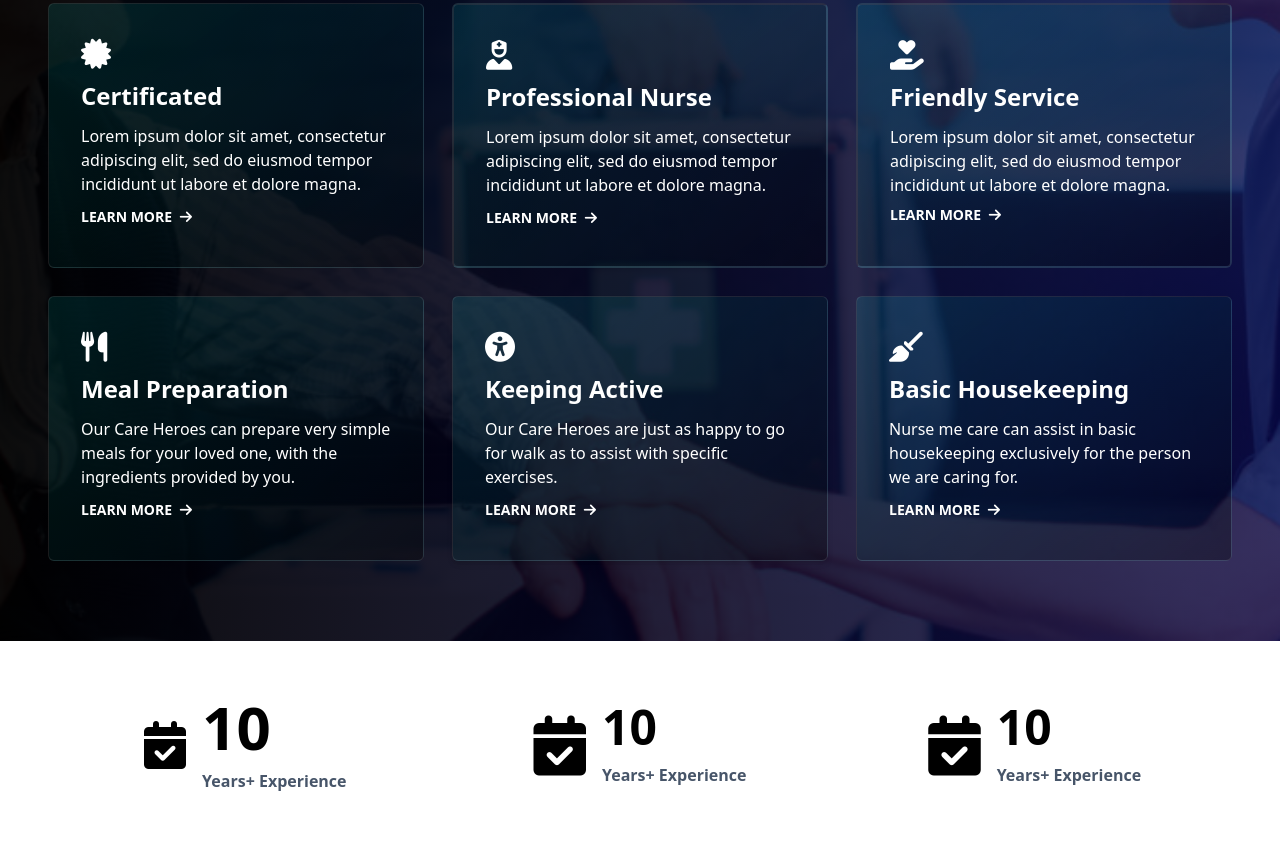
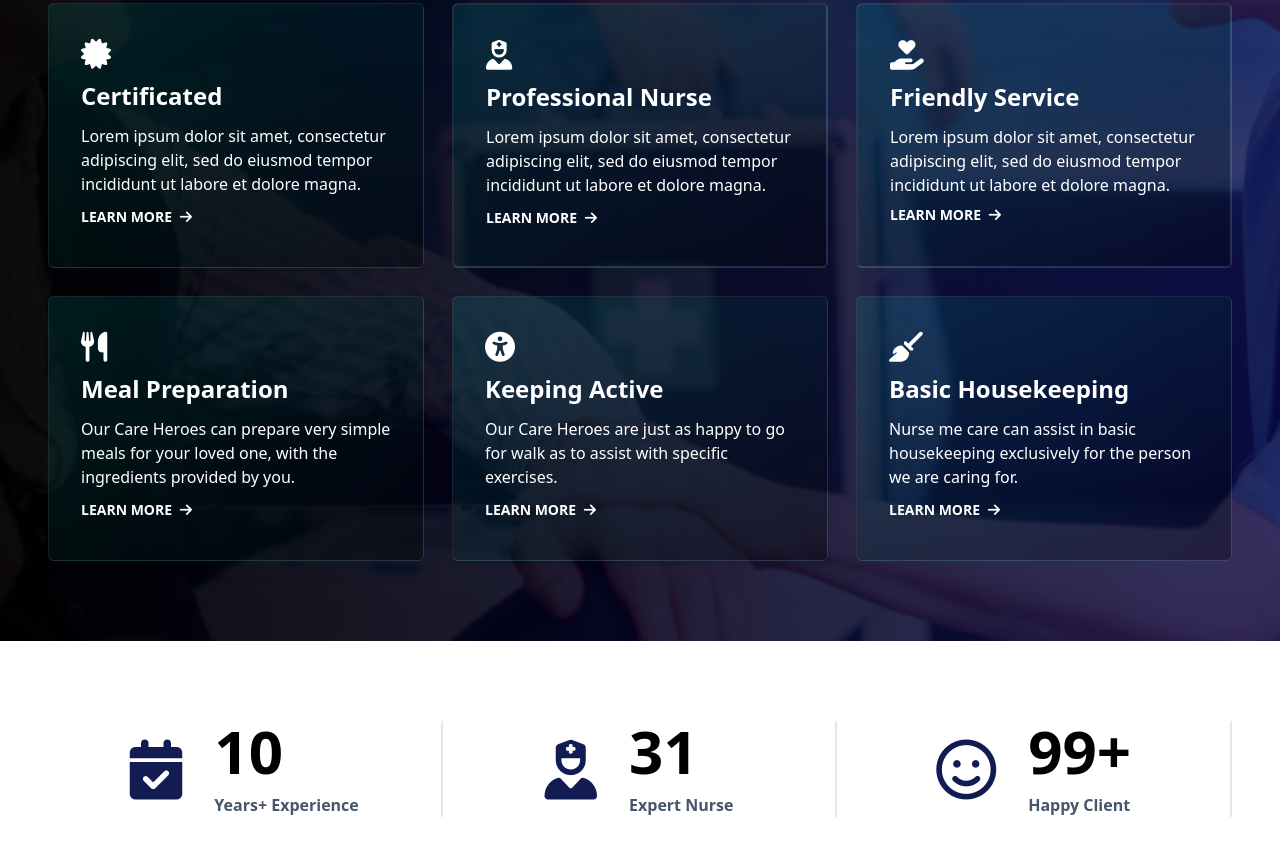
Before and after one commit to ParvesPR/nursing-care-portfolio, a website: page public/index.html in a window 1280 px wide. Shown: the part 1585-2440 px from the top of the page. Drawn offline with Linux system fonts and the light colour scheme.

Commit message:
happy client set border right

```diff
--- a/public/index.html
+++ b/public/index.html
@@ -183,28 +183,28 @@
         </section>
         <!--END CHOOSE NURSEE SECTION -->
         <!-- START HAPPY CLIENT SECTION -->
-        <section class="happy-client my-14">
+        <section class="happy-client my-20">
             <div class="container mx-auto px-4 md:px-6 lg:px-12">
-                <div class="grid grid-cols-1 md:grid-cols-2 lg:grid-cols-3">
-                    <div class="flex items-center justify-center gap-x-4">
-                        <span class="block text-5xl"><i class="fa-solid fa-calendar-check"></i></span>
+                <div class="grid grid-cols-1 md:grid-cols-2 lg:grid-cols-3 gap-y-14">
+                    <div class="border-r-2 flex items-center justify-center h-auto gap-x-8">
+                        <span class="block text-6xl text-[#121C52]"><i class="fa-solid fa-calendar-check"></i></span>
                         <div>
                             <h4 class="text-6xl font-semibold mb-3">10</h4>
                             <h5 class="font-semibold text-slate-600"> Years+ Experience</h5>
                         </div>
                     </div>
-                    <div class="flex items-center justify-center gap-x-4">
-                        <span class="block text-6xl"><i class="fa-solid fa-calendar-check"></i></span>
+                    <div class="border-r-2 flex items-center justify-center gap-x-8">
+                        <span class="block text-6xl text-[#121C52]"><i class="fa-solid fa-user-nurse"></i></span>
                         <div>
-                            <h4 class="text-5xl font-semibold mb-3">10</h4>
-                            <h5 class="font-semibold text-slate-600"> Years+ Experience</h5>
+                            <h4 class="text-6xl font-semibold mb-3">31</h4>
+                            <h5 class="font-semibold text-slate-600"> Expert Nurse</h5>
                         </div>
                     </div>
-                    <div class="flex items-center justify-center gap-x-4">
-                        <span class="block text-6xl"><i class="fa-solid fa-calendar-check"></i></span>
+                    <div class="border-r-2 flex items-center justify-center gap-x-8">
+                        <span class="block text-6xl text-[#121C52]"><i class="fa-regular fa-face-smile"></i></span>
                         <div>
-                            <h4 class="text-5xl font-semibold mb-3">10</h4>
-                            <h5 class="font-semibold text-slate-600"> Years+ Experience</h5>
+                            <h4 class="text-6xl font-semibold mb-3">99+</h4>
+                            <h5 class="font-semibold text-slate-600"> Happy Client</h5>
                         </div>
                     </div>
                 </div>
--- a/src/input.css
+++ b/src/input.css
@@ -72,8 +72,3 @@ nav ul li {
     border-color: rgba(255, 255, 255, 0.1);
     z-index: 11111;
 }
-
-.choose-card:hover {
-    background-color: blue;
-    z-index: 10000;
-}
```
Also changed, not shown: asset/bg-2-blue.png (added), public/style.css.
